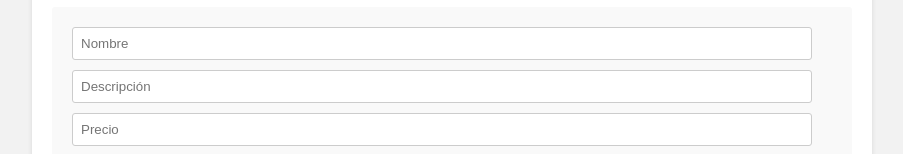
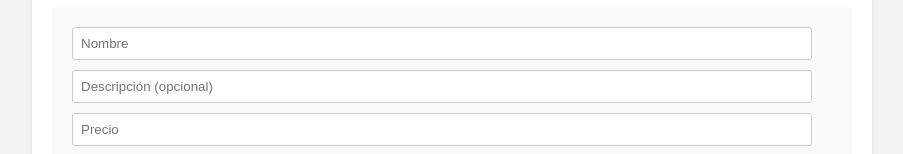
Before and after one commit to miermontoto/tuo-frontend, a React (Create React App) app: page /presents/new in a window 1280 px wide. Shown: the part 147-301 px from the top of the page, without its empty margins (188-1091 px from the left). Built offline with nearby package versions, Linux system fonts and the light colour scheme; no server answers.

Commit message:
pequeños cambios visuales

```diff
--- a/src/App.js
+++ b/src/App.js
@@ -32,7 +32,7 @@ function App() {
               </div>
             ) : (
               <div>
-                <li> <Link to='/profile'>Perfil</Link> </li>
+                <li> <Link to='/profile'>{user.name}</Link> </li>
                 <li> <Link to='/logout'>Cerrar sesión</Link> </li>
               </div>
             )}
--- a/src/components/presents/NewPresent.js
+++ b/src/components/presents/NewPresent.js
@@ -28,11 +28,12 @@ const NewPresent = () => {
 					placeholder='Nombre'
 					value={inputs.name || ''}
 					onChange={handleInputChange}
+					required
 				/>
 				<input
 					type='textarea'
 					name='description'
-					placeholder='Descripción'
+					placeholder='Descripción (opcional)'
 					value={inputs.description || ''}
 					onChange={handleInputChange}
 				/>
@@ -42,6 +43,7 @@ const NewPresent = () => {
 					placeholder='Precio'
 					value={inputs.price || ''}
 					onChange={handleInputChange}
+					required
 				/>
 				<input
 					type='url'
```
